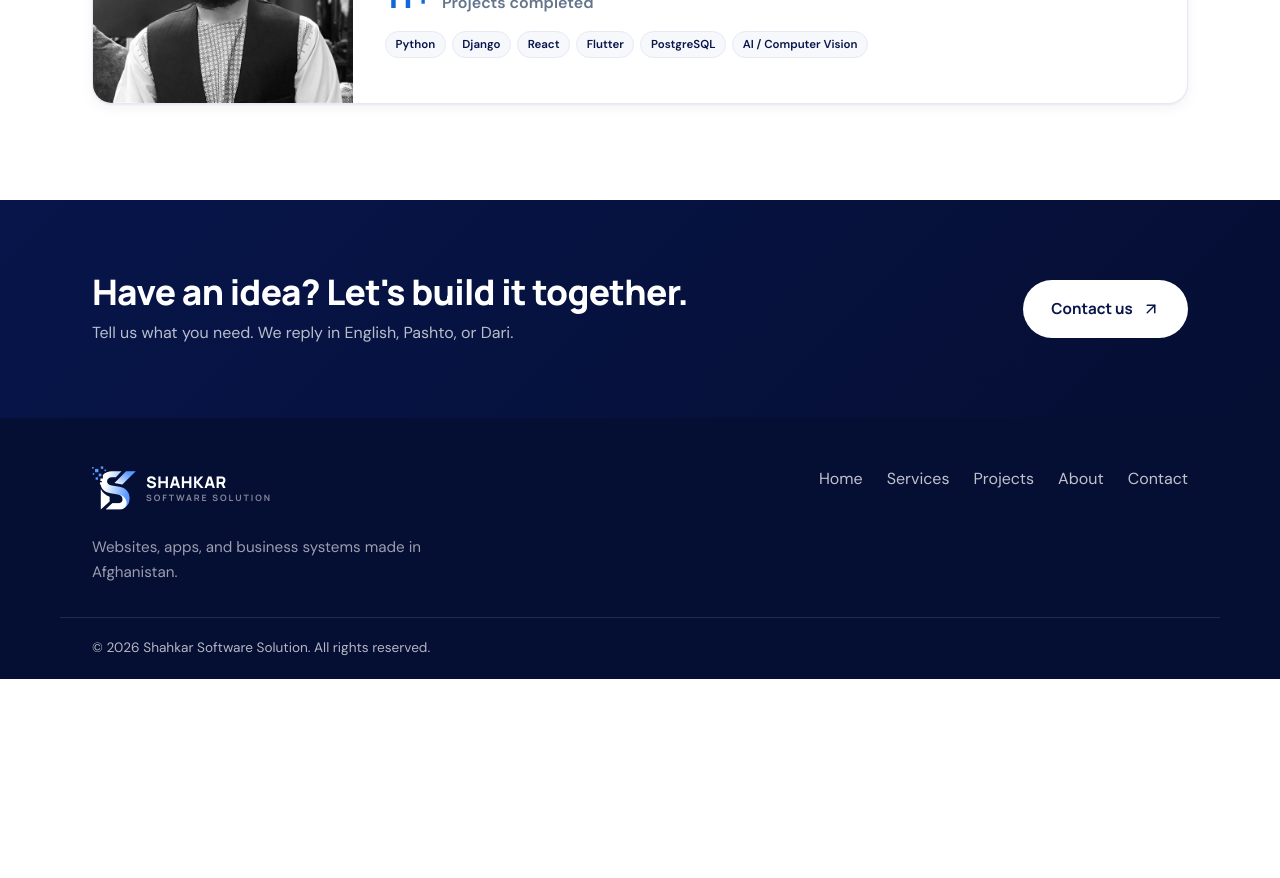
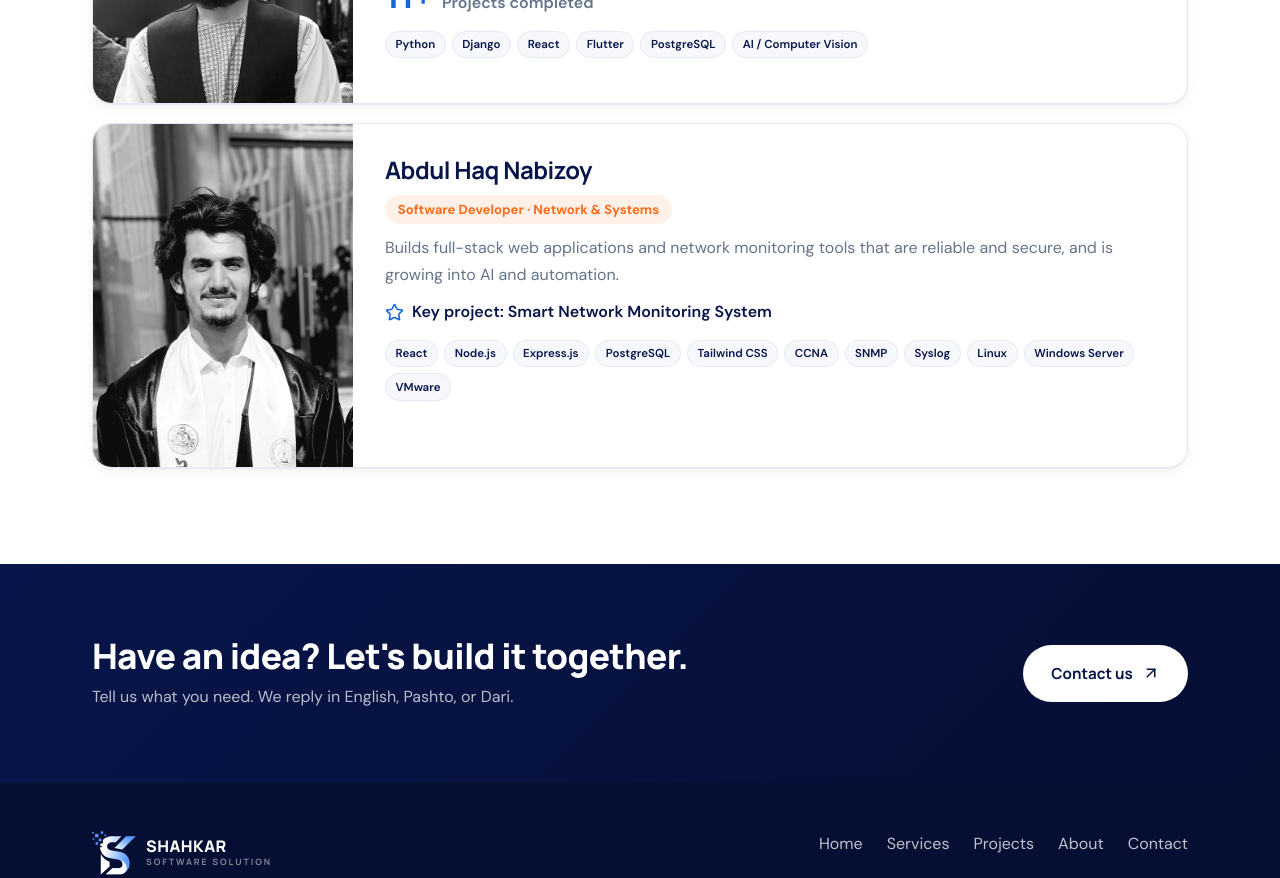
Before and after one commit to elhamuddinmayar/shahkar, a React (Vite) app: page /about in a window 1280 px wide. Shown: the part 1400-2278 px from the top of the page. Before the commit the page ends 2079 px from the top, so only its background shows below. Built offline with nearby package versions, Linux system fonts and the light colour scheme.

Commit message:
add Abdul Haq Nabizoy to technical staff

```diff
--- a/src/data/content.js
+++ b/src/data/content.js
@@ -1,5 +1,6 @@
 import { NetworkShieldLogo } from '../components/ProjectLogos'
 import elhamuddinPhoto from '../assets/team/elhamuddin-mayar.jpg'
+import abdulHaqPhoto from '../assets/team/abdul-haq-nabizoy.jpg'
 import { ArrowLeftRight, BookOpen, Blocks, BrainCircuit, Camera, CloudCog, Globe, GraduationCap, LandPlot, PanelsTopLeft, PenTool, Shirt, Smartphone, TrendingUp, Truck, Wallet, WashingMachine } from 'lucide-react'
 
 // Text for these lists lives in i18n/translations.js, in the same order.
@@ -23,7 +24,9 @@ export const projectMeta = [
 // Technical staff. Text (name, role, education, bio) is in i18n/translations.js
 // under `team`, in the same order. To add a person, add an entry in both places.
 export const teamMeta = [
-  { photo: elhamuddinPhoto, skills: ['Python', 'Django', 'React', 'Flutter', 'PostgreSQL', 'AI / Computer Vision'] },
+  // showProjectCount: shows the company's project total (the number of projects above)
+  { photo: elhamuddinPhoto, showProjectCount: true, skills: ['Python', 'Django', 'React', 'Flutter', 'PostgreSQL', 'AI / Computer Vision'] },
+  { photo: abdulHaqPhoto, skills: ['React', 'Node.js', 'Express.js', 'PostgreSQL', 'Tailwind CSS', 'CCNA', 'SNMP', 'Syslog', 'Linux', 'Windows Server', 'VMware'] },
 ]
 
 export const navigation = [
--- a/src/i18n/translations.js
+++ b/src/i18n/translations.js
@@ -64,6 +64,7 @@ export const translations = {
     },
     team: [
       { name: 'Elhamuddin Mayar', role: 'Founder & Lead Software Engineer', education: 'Graduated in Software Engineering, Kabul University', bio: 'Leads Shahkar projects from design to delivery, including web systems, mobile apps, and AI solutions.' },
+      { name: 'Abdul Haq Nabizoy', role: 'Software Developer · Network & Systems', bio: 'Builds full-stack web applications and network monitoring tools that are reliable and secure, and is growing into AI and automation.', keyProject: 'Key project: Smart Network Monitoring System' },
     ],
     values: [
       { title: 'Listen first', description: 'We start by understanding your real need.' },
@@ -152,6 +153,7 @@ export const translations = {
     },
     team: [
       { name: 'الهام الدین مایار', role: 'بنسټ ایښودونکی او مخکښ سافټویر انجینر', education: 'د کابل پوهنتون د سافټویر انجینرۍ څانګې فارغ', bio: 'د شهکار پروژې له ډیزاین څخه تر سپارلو پورې رهبري کوي، په ګډون د ویب سیسټمونو، موبایل اپلیکیشنونو او مصنوعي ځیرکتیا حلونو.' },
+      { name: 'عبدالحق نبيزوی', role: 'سافټویر جوړونکی · شبکه او سیسټمونه', bio: 'باوري او خوندي فول سټک ویب اپلیکیشنونه او د شبکې د څارنې وسایل جوړوي، او د مصنوعي ځیرکتیا او اتومات کولو په برخه کې مخ په وده دی.', keyProject: 'مهمه پروژه: د شبکې هوښیار څارنیز سیسټم' },
     ],
     values: [
       { title: 'لومړی اورېدل', description: 'لومړی ستاسو اصلي اړتیا درک کوو.' },
@@ -240,6 +242,7 @@ export const translations = {
     },
     team: [
       { name: 'الهام الدین مایار', role: 'بنیان‌گذار و انجنیر ارشد نرم‌افزار', education: 'فارغ‌التحصیل رشته انجنیری نرم‌افزار، پوهنتون کابل', bio: 'پروژه‌های شهکار را از طراحی تا تحویل رهبری می‌کند، شامل سیستم‌های وب، اپلیکیشن‌های موبایل و راه‌حل‌های هوش مصنوعی.' },
+      { name: 'عبدالحق نبی‌زوی', role: 'توسعه‌دهنده نرم‌افزار · شبکه و سیستم‌ها', bio: 'اپلیکیشن‌های وب فول‌استک و ابزارهای نظارت شبکه را قابل اعتماد و امن می‌سازد و در زمینه هوش مصنوعی و خودکارسازی در حال رشد است.', keyProject: 'پروژه کلیدی: سیستم نظارت هوشمند شبکه' },
     ],
     values: [
       { title: 'اول شنیدن', description: 'ابتدا نیاز واقعی شما را درک می‌کنیم.' },
--- a/src/pages/About.jsx
+++ b/src/pages/About.jsx
@@ -1,4 +1,4 @@
-import { Compass, GraduationCap, HeartHandshake, ShieldCheck } from 'lucide-react'
+import { Compass, GraduationCap, HeartHandshake, ShieldCheck, Star } from 'lucide-react'
 import AnimatedBrand from '../components/AnimatedBrand'
 import { SiteCta } from '../components/Sections'
 import { projectMeta, teamMeta } from '../data/content'
@@ -26,15 +26,16 @@ export default function About() {
       <span className="label-line">{about.teamLabel}</span>
       <h2 className="section-title">{about.teamTitle}</h2>
       <div className="team-list">{t.team.map((person, index) => {
-        const { photo, skills } = teamMeta[index]
+        const { photo, skills, showProjectCount } = teamMeta[index]
         return <article className="team-card" key={index}>
           <img className="team-photo" src={photo} alt={person.name} loading="lazy" />
           <div className="team-info">
             <h3>{person.name}</h3>
             <span className="team-role">{person.role}</span>
-            <p className="team-education"><GraduationCap size={19} />{person.education}</p>
+            {person.education && <p className="team-education"><GraduationCap size={19} />{person.education}</p>}
             <p>{person.bio}</p>
-            <div className="team-stat"><strong dir="ltr">{projectMeta.length}+</strong><span>{about.projectsDone}</span></div>
+            {showProjectCount && <div className="team-stat"><strong dir="ltr">{projectMeta.length}+</strong><span>{about.projectsDone}</span></div>}
+            {person.keyProject && <p className="team-education"><Star size={19} />{person.keyProject}</p>}
             <div className="tags" dir="ltr">{skills.map(skill => <small key={skill}>{skill}</small>)}</div>
           </div>
         </article>
```
Also changed, not shown: src/assets/team/abdul-haq-nabizoy.jpg (added).
